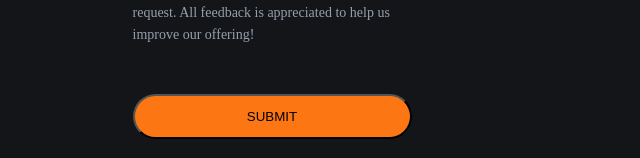
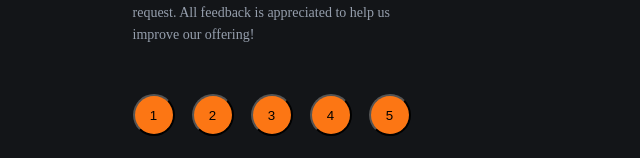
Before and after one commit to TheJesterEnd/InteractiveRatingComponent, a React (Vite) app: page / in a window 1280 px wide. Shown: the part 621-779 px from the top of the page, without its empty margins (368-1008 px from the left). Built offline with nearby package versions, Linux system fonts and the light colour scheme.

Commit message:
add button component and use state for click and score functionality

```diff
--- a/src/App.jsx
+++ b/src/App.jsx
@@ -2,9 +2,18 @@ import { useState } from "react";
 import "./App.css";
 import Card from "./components/Card";
 function App() {
-  const [click, setClick] = useState(0);
-
-  return <Card></Card>;
+  const [click, setClick] = useState(false);
+  const [score, setScore] = useState(0);
+  console.log(score);
+  return (
+    <>
+      {!click ? (
+        <Card onClickFunction={setClick} setScore={setScore}></Card>
+      ) : (
+        <h1>no</h1>
+      )}
+    </>
+  );
 }
 
 export default App;
--- /dev/null
+++ b/src/components/Button.jsx
@@ -0,0 +1,10 @@
+import "./button.css";
+function Button(props) {
+  return (
+    <button className="button" onClick={() => props.setScore(props.number)}>
+      {props.number}
+    </button>
+  );
+}
+
+export default Button;
--- a/src/components/Card.jsx
+++ b/src/components/Card.jsx
@@ -1,6 +1,8 @@
 import "./card.css";
 import star from "../assets/star.svg";
-function Card() {
+import Button from "./Button";
+function Card(props) {
+  const numbers = [1, 2, 3, 4, 5];
   return (
     <main>
       <img src={star} alt="icon" />
@@ -9,8 +11,12 @@ function Card() {
         Please let us know how we did with your support request. All feedback is
         appreciated to help us improve our offering!
       </p>
-      <div className="buttons"></div>
-      <button>SUBMIT</button>
+      <div className="buttons">
+        {numbers.map((num) => (
+          <Button number={num} setScore={props.setScore}></Button>
+        ))}
+      </div>
+      <button onClick={() => props.onClickFunction(true)}>SUBMIT</button>
     </main>
   );
 }
--- /dev/null
+++ b/src/components/button.css
@@ -0,0 +1,6 @@
+.button {
+  width: 42px;
+  height: 42px;
+  fill: var(--Dark-Blue, #262e38);
+  border-radius: 50%;
+}
```
